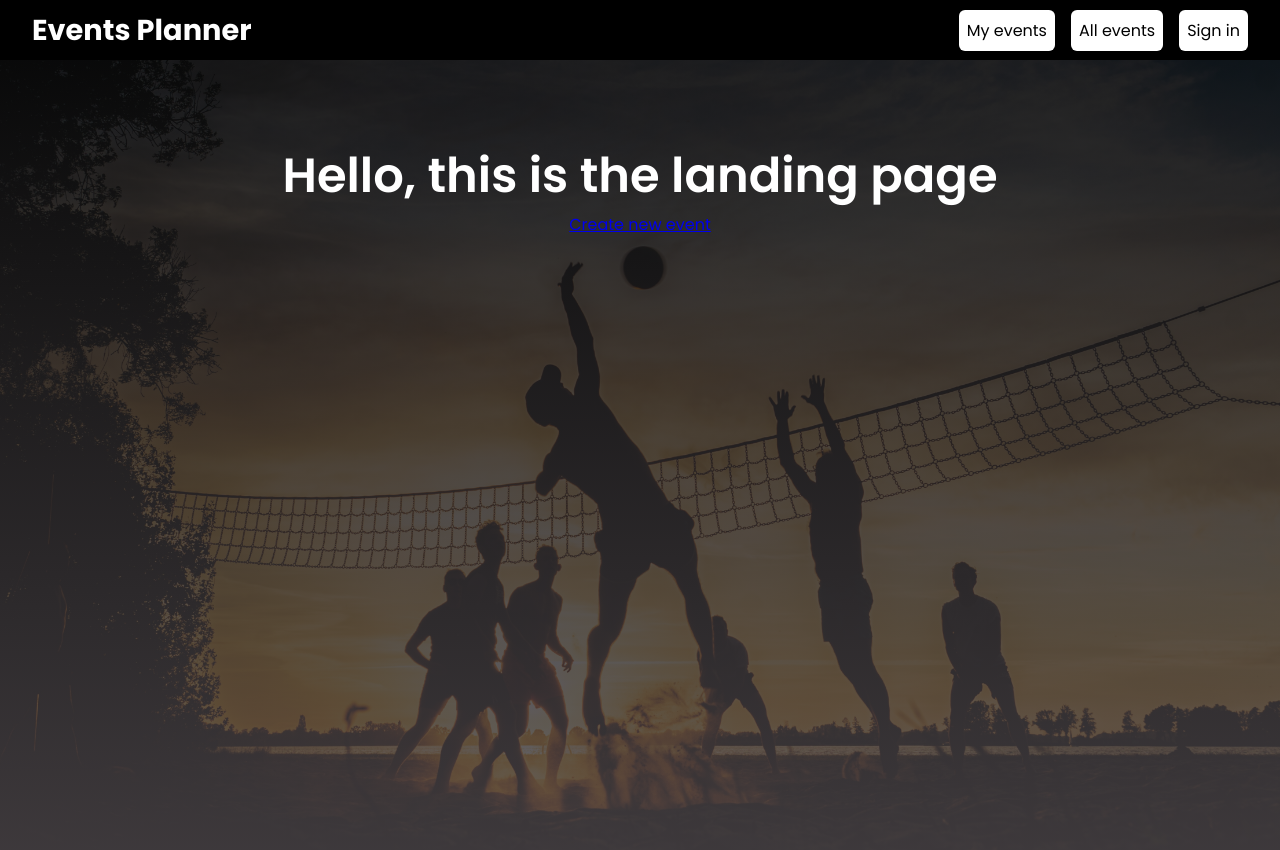
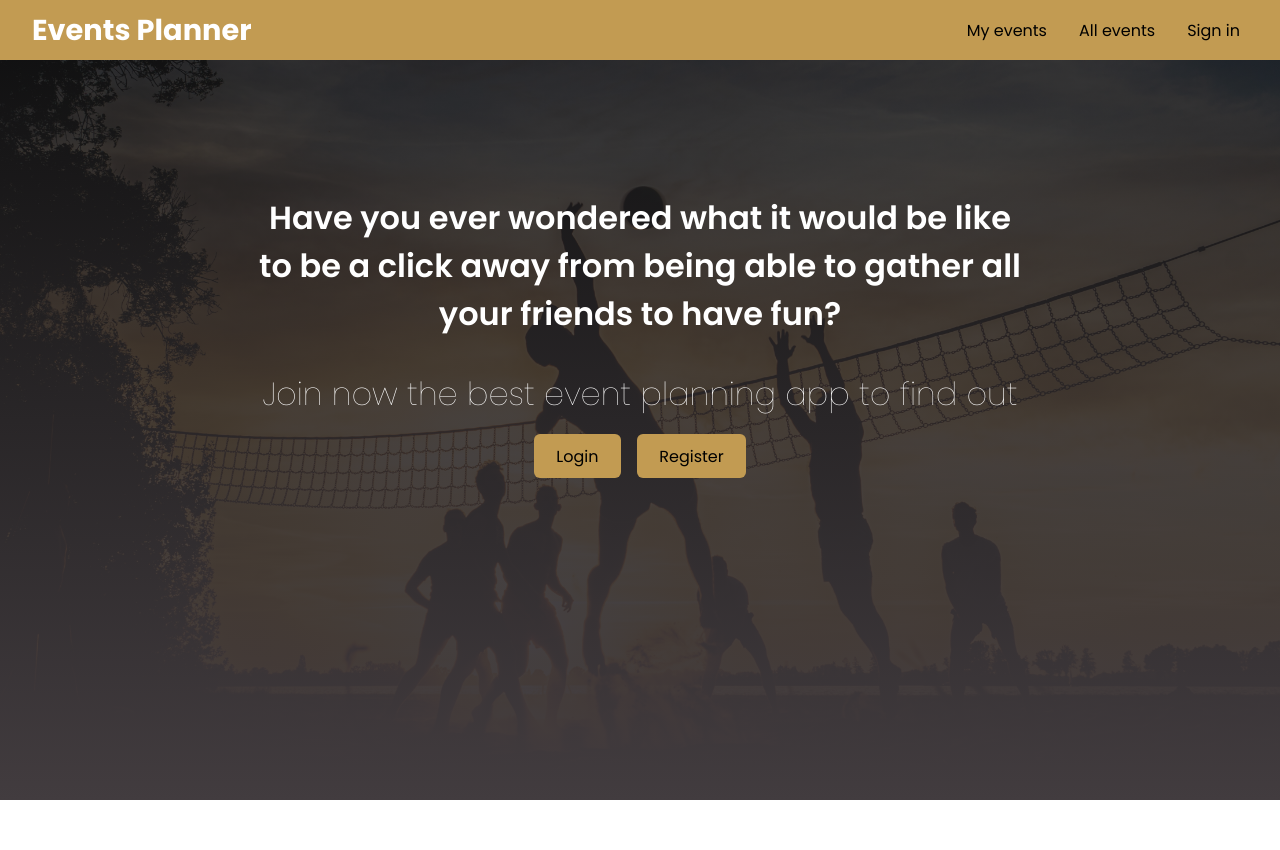
Before and after one commit to mernsummerproject2022/frontend, a React (Create React App) app in the folder event-planner/: page / in a window 1280 px wide. Shown: the top 850 px of the page. After the commit the page ends 800 px from the top, so only its background shows below. Built offline with nearby package versions, Linux system fonts and the light colour scheme.

Commit message:
added styling to landing page

```diff
--- a/event-planner/src/Pages/LandingPage.jsx
+++ b/event-planner/src/Pages/LandingPage.jsx
@@ -5,8 +5,19 @@ const LandingPage = () => {
   return (
     <div className="landing">
       <div className="landing-text">
-        <div className="heading">Hello, this is the landing page</div>
-        <Link to="/create">Create new event</Link>
+        <div className="heading">
+          Have you ever wondered what it would be like to be a click away from
+          being able to gather all your friends to have fun?
+          <p>Join now the best event planning app to find out</p>
+        </div>
+        <div className="landing-buttons">
+          <Link to="/login" className="landing-btn">
+            Login
+          </Link>
+          <Link to="/register" className="landing-btn">
+            Register
+          </Link>
+        </div>
       </div>
     </div>
   );
--- a/event-planner/src/Styling/header.css
+++ b/event-planner/src/Styling/header.css
@@ -1,7 +1,8 @@
 .header {
   width: 100%;
   height: 60px;
-  background-color: #000;
+  background-color: rgb(194, 155, 82);
+  position: fixed;
   display: flex;
   justify-content: space-between;
   align-items: center;
@@ -27,14 +28,14 @@
 .navlinks a {
   text-decoration: none;
   color: #000;
-  background-color: #fff;
   font-weight: 400;
   padding: 0.5rem 0.5rem;
-  border-radius: 6px;
+  border-radius: 3px;
 }
 
 .navlinks a:hover {
-  background-color: rgb(199, 199, 199);
+  background-color: #000;
   cursor: pointer;
+  color: #fff;
   transition: 0.3s all;
 }
--- a/event-planner/src/Styling/index.css
+++ b/event-planner/src/Styling/index.css
@@ -21,26 +21,61 @@ code {
 .landing {
   background-image: linear-gradient(
       0deg,
-      rgba(66, 60, 63, 0.8),
-      rgba(0, 0, 0, 0.8)
+      rgba(66, 60, 63, 1),
+      rgba(0, 0, 0, 0.7)
     ),
     url("/src/img/bg.jpg");
   height: 100vh;
-  background-position: center;
+  background-position: center center;
   background-repeat: no-repeat;
+  background-attachment: fixed;
   background-size: cover;
   display: flex;
   flex-direction: column;
   align-items: center;
+  justify-content: center;
 }
 
 .landing-text {
-  margin-top: 5rem;
   text-align: center;
+  display: flex;
+  flex-direction: column;
+  align-items: center;
+  justify-content: center;
+  margin-bottom: 8rem;
 }
 
 .heading {
   color: #fff;
-  font-size: 3rem;
   font-weight: 600;
+  font-size: 2rem;
+  width: 60%;
+  text-align: center;
 }
+
+.heading p {
+  font-weight: 100;
+  margin-top: 2rem;
+  margin-bottom: 1rem;
+}
+
+.landing-buttons {
+  display: flex;
+  align-items: center;
+  justify-content: center;
+  gap: 1rem;
+}
+
+.landing-btn {
+  text-decoration: none;
+  color: #000;
+  background-color: rgb(194, 155, 82);
+  padding: 0.6rem 1.4rem;
+  border-radius: 6px;
+}
+
+.landing-btn:hover {
+  transition: 0.4s all;
+  background-color: #fff;
+  color: #000;
+}
--- a/event-planner/src/Styling/register.css
+++ b/event-planner/src/Styling/register.css
@@ -1,7 +1,7 @@
 .register-container {
   max-width: 30rem;
   height: 45rem;
-  background-color: red;
+  background-color: #000;
   color: #fff;
   display: flex;
   border-radius: 10px;
@@ -23,7 +23,7 @@
   align-items: center;
   flex-direction: column;
   width: 100%;
-  gap: 2rem;
+  gap: 1.25rem;
   margin-top: 1.2rem;
 }
 
```
